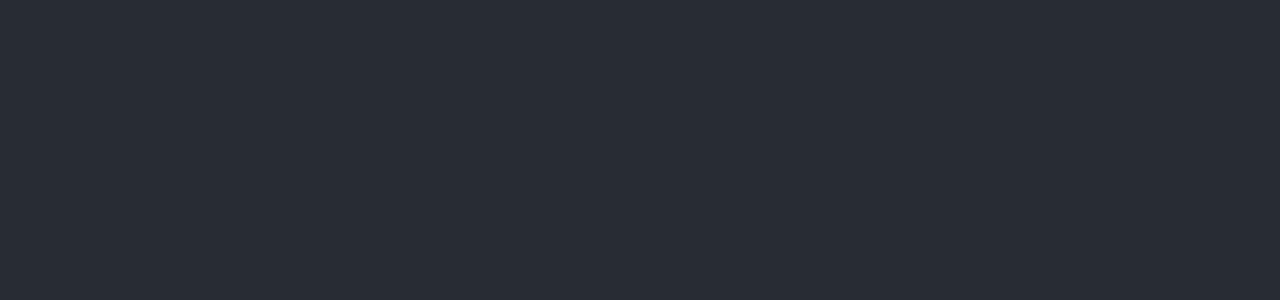
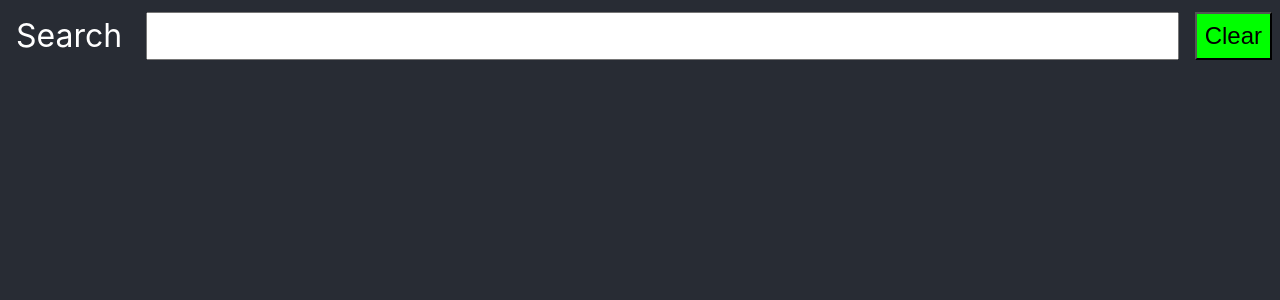
Before and after one commit to quantumsnowball/link-finder, a React (Create React App) app: page / in a window 1280 px wide. Shown: the top 300 px of the page. Built offline with nearby package versions, Linux system fonts and the light colour scheme.

Commit message:
feature: top searchbar

```diff
--- a/src/components/App.tsx
+++ b/src/components/App.tsx
@@ -1,6 +1,7 @@
 import { useEffect } from 'react';
 import useArray from '../hooks/useArray';
 import '../styles/App.css';
+import SearchBar from './SearchBar';
 
 function App() {
   //@ts-ignore
@@ -17,6 +18,7 @@ function App() {
 
   return (
     <div className="app">
+      <SearchBar />
       <div className="table">
         {list.value.reverse().map(
           (url: string, i: number) =>
--- /dev/null
+++ b/src/components/SearchBar.tsx
@@ -0,0 +1,14 @@
+import React from 'react'
+import '../styles/SearchBar.css'
+
+function SearchBar() {
+  return (
+    <div className="searchbar">
+      <header>Search</header>
+      <input type="text"></input>
+      <button>Clear</button>
+    </div>
+  )
+}
+
+export default SearchBar
--- a/src/styles/App.css
+++ b/src/styles/App.css
@@ -3,7 +3,7 @@
   display: flex;
   flex-direction: column;
   justify-content: space-between;
-  align-items: center;
+  align-items: stretch;
   min-width: 100vw;
   min-height: 100vh;
   background-color: #282c34;
--- /dev/null
+++ b/src/styles/SearchBar.css
@@ -0,0 +1,27 @@
+.searchbar {
+  display: flex;
+  flex-wrap: nowrap;
+  justify-content: flex-start;
+  align-items: center;
+  font-size: 1.5rem;
+  color: white;
+}
+
+.searchbar header {
+  padding: 0.5rem;
+  margin: 0.5rem;
+  font-size: 2rem;
+}
+
+.searchbar input {
+  flex-grow: 1;
+  font-size: 1.5rem;
+  padding: 0.5rem;
+  margin: 0.5rem;
+}
+.searchbar button {
+  font-size: 1.5rem;
+  padding: 0.5rem;
+  margin: 0.5rem;
+  background-color: lime;
+}
```
